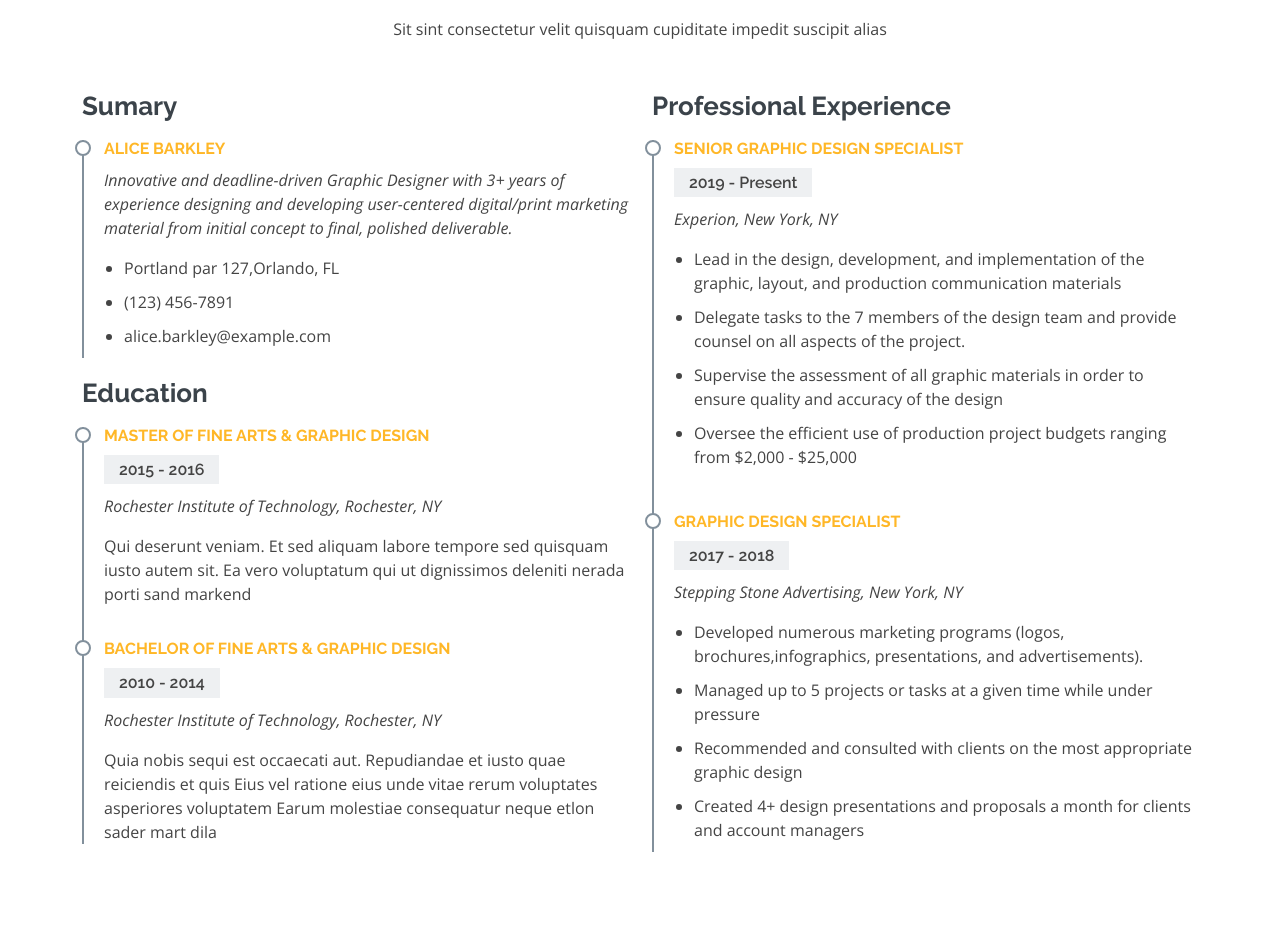
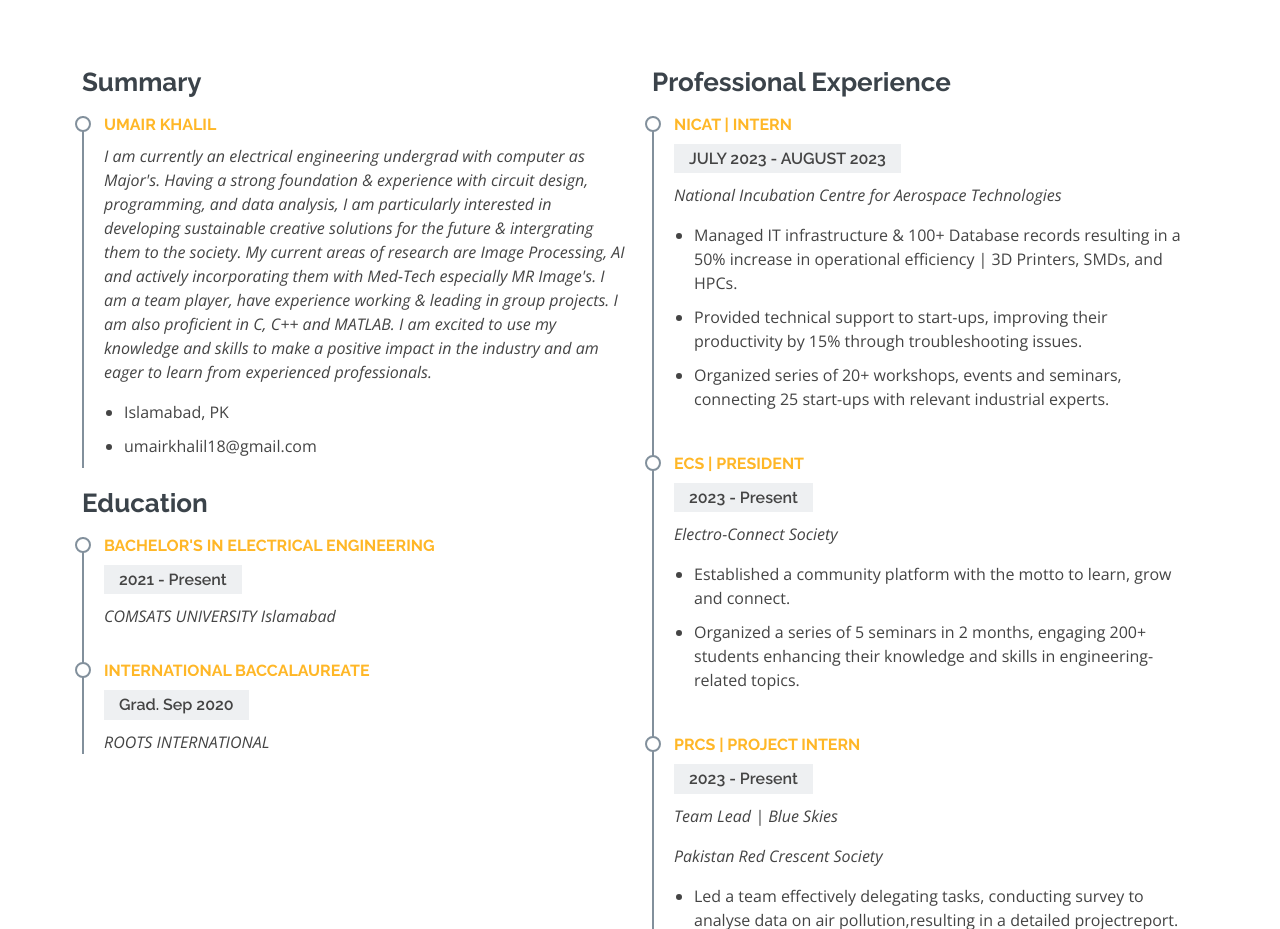
Before and after one commit to umairkhalil189/umairkhalil189.github.io, a plain HTML site: page index.html in a window 1280 px wide. Shown: the part 1871-2800 px from the top of the page. Drawn offline with nearby package versions, Linux system fonts and the light colour scheme.

Commit message:
Update index.html

```diff
--- a/index.html
+++ b/index.html
@@ -99,7 +99,7 @@
               <div class="row">
                 <div class="col-lg-6">
                   <ul>
-                    <li><i class="bi bi-chevron-right"></i> <strong>Name:</strong> <span>Laura Thomso</span></li>
+                    <li><i class="bi bi-chevron-right"></i> <strong>Name:</strong> <span>Umair Khalil</span></li>
                     <li><i class="bi bi-chevron-right"></i> <strong>Website:</strong> <span>www.example.com</span></li>
                     <li><i class="bi bi-chevron-right"></i> <strong>Phone:</strong> <span>+123 456 7890</span></li>
                     <li><i class="bi bi-chevron-right"></i> <strong>City:</strong> <span>New York, USA</span></li>
@@ -185,64 +185,83 @@
         <div class="section-title">
           <span>My Resume</span>
           <h2>My Resume</h2>
-          <p>Sit sint consectetur velit quisquam cupiditate impedit suscipit alias</p>
+<!--    <p>Sit sint consectetur velit quisquam cupiditate impedit suscipit alias</p>  -->
         </div>
 
         <div class="row">
           <div class="col-lg-6">
-            <h3 class="resume-title">Sumary</h3>
+            <h3 class="resume-title">Summary</h3>
             <div class="resume-item pb-0">
-              <h4>Alice Barkley</h4>
-              <p><em>Innovative and deadline-driven Graphic Designer with 3+ years of experience designing and developing user-centered digital/print marketing material from initial concept to final, polished deliverable.</em></p>
+              <h4>Umair Khalil</h4>
+              <p><em>I am currently an electrical engineering undergrad with computer as Major's. Having a strong foundation & experience with circuit design, programming, and data analysis, I am particularly interested in developing sustainable creative solutions for the future & intergrating them to the society. My current areas of research are Image Processing, AI and actively incorporating them with Med-Tech especially MR Image's. I am a team player, have experience working & leading in group projects. I am also proficient in C, C++ and MATLAB. I am excited to use my knowledge and skills to make a positive impact in the industry and am eager to learn from experienced professionals.</em></p>
               <p>
               <ul>
-                <li>Portland par 127,Orlando, FL</li>
-                <li>(123) 456-7891</li>
-                <li>alice.barkley@example.com</li>
+                <li>Islamabad, PK</li>
+               <!-- <li>(123) 456-7891</li> -->
+                <li>umairkhalil18@gmail.com</li>
               </ul>
               </p>
             </div>
 
             <h3 class="resume-title">Education</h3>
             <div class="resume-item">
-              <h4>Master of Fine Arts &amp; Graphic Design</h4>
-              <h5>2015 - 2016</h5>
-              <p><em>Rochester Institute of Technology, Rochester, NY</em></p>
-              <p>Qui deserunt veniam. Et sed aliquam labore tempore sed quisquam iusto autem sit. Ea vero voluptatum qui ut dignissimos deleniti nerada porti sand markend</p>
+              <h4>Bachelor's in Electrical Engineering <!--&amp;--></h4>
+              <h5>2021 - Present</h5>
+              <p><em>COMSATS UNIVERSITY Islamabad</em></p>
+<!--              <p>Qui deserunt veniam. Et sed aliquam labore tempore sed quisquam iusto autem sit. Ea vero voluptatum qui ut dignissimos deleniti nerada porti sand markend</p>  -->
             </div>
             <div class="resume-item">
-              <h4>Bachelor of Fine Arts &amp; Graphic Design</h4>
-              <h5>2010 - 2014</h5>
-              <p><em>Rochester Institute of Technology, Rochester, NY</em></p>
-              <p>Quia nobis sequi est occaecati aut. Repudiandae et iusto quae reiciendis et quis Eius vel ratione eius unde vitae rerum voluptates asperiores voluptatem Earum molestiae consequatur neque etlon sader mart dila</p>
+              <h4>International Baccalaureate</h4>
+              <h5>Grad. Sep 2020</h5>
+              <p><em>ROOTS INTERNATIONAL</em></p>
+<!--            <p>Quia nobis sequi est occaecati aut. Repudiandae et iusto quae reiciendis et quis Eius vel ratione eius unde vitae rerum voluptates asperiores voluptatem Earum molestiae consequatur neque etlon sader mart dila</p>   -->
             </div>
           </div>
           <div class="col-lg-6">
             <h3 class="resume-title">Professional Experience</h3>
             <div class="resume-item">
-              <h4>Senior graphic design specialist</h4>
-              <h5>2019 - Present</h5>
-              <p><em>Experion, New York, NY </em></p>
+              <h4>NICAT | INTERN</h4>
+           <!--   <p><em> National Incubation Centre for Aerospace Technologies</em></p>  -->
+              <h5>JULY 2023 - AUGUST 2023 </h5>
+              <p><em> National Incubation Centre for Aerospace Technologies</em></p>
               <p>
               <ul>
-                <li>Lead in the design, development, and implementation of the graphic, layout, and production communication materials</li>
-                <li>Delegate tasks to the 7 members of the design team and provide counsel on all aspects of the project. </li>
-                <li>Supervise the assessment of all graphic materials in order to ensure quality and accuracy of the design</li>
-                <li>Oversee the efficient use of production project budgets ranging from $2,000 - $25,000</li>
+                <li>Managed IT infrastructure & 100+ Database records resulting in a 50% increase in operational efficiency | 3D Printers, SMDs, and HPCs.</li>
+                <li>Provided technical support to start-ups, improving their productivity by 15% through troubleshooting issues.</li>
+                <li>Organized series of 20+ workshops, events and seminars, connecting
+                  25 start-ups with relevant industrial experts.</li>
+              <!--  <li>Oversee the efficient use of production project budgets ranging from $2,000 - $25,000</li>  -->
               </ul>
               </p>
             </div>
             <div class="resume-item">
-              <h4>Graphic design specialist</h4>
-              <h5>2017 - 2018</h5>
-              <p><em>Stepping Stone Advertising, New York, NY</em></p>
+              <h4>ECS | President
+               </h4>
+              <h5>2023 - Present</h5>
+              <p><em> Electro-Connect Society</em></p>
               <p>
               <ul>
-                <li>Developed numerous marketing programs (logos, brochures,infographics, presentations, and advertisements).</li>
-                <li>Managed up to 5 projects or tasks at a given time while under pressure</li>
-                <li>Recommended and consulted with clients on the most appropriate graphic design</li>
-                <li>Created 4+ design presentations and proposals a month for clients and account managers</li>
+                <li>Established a community platform with the motto to learn, grow and
+                  connect.
+                  </li>
+                <li>Organized a series of 5 seminars in 2 months, engaging 200+ students
+                  enhancing their knowledge and skills in engineering-related topics.</li>
+              <!--  <li>Recommended and consulted with clients on the most appropriate graphic design</li>
+                <li>Created 4+ design presentations and proposals a month for clients and account managers</li> -->
               </ul>
+              </p>
+            </div>
+            <div class="resume-item">
+              <h4>PRCS | Project Intern
+               </h4>
+              <h5>2023 - Present</h5>
+              <p><em> Team Lead | Blue Skies</em></p>
+              <p><em>Pakistan Red Crescent Society </em></p>
+              <p>
+              <ul>
+                <li>Led a team effectively delegating tasks, conducting survey to analyse
+                  data on air pollution,resulting in a detailed projectreport.</li>
+                </ul>
               </p>
             </div>
           </div>
@@ -251,7 +270,7 @@
       </div>
     </section><!-- End My Resume Section -->
 
-    <!-- ======= My Services Section ======= -->
+    <!-- ======= My Services Section =======
     <section id="services" class="services">
       <div class="container">
 
@@ -297,9 +316,9 @@
         </div>
 
       </div>
-    </section><!-- End My Services Section -->
+    </section> End My Services Section -->
 
-    <!-- ======= Testimonials Section ======= -->
+    <!-- ======= Testimonials Section =======
     <section id="testimonials" class="testimonials">
       <div class="container position-relative">
 
@@ -317,7 +336,7 @@
                   <i class="bx bxs-quote-alt-right quote-icon-right"></i>
                 </p>
               </div>
-            </div><!-- End testimonial item -->
+            </div><!-- End testimonial item
 
             <div class="swiper-slide">
               <div class="testimonial-item">
@@ -330,7 +349,7 @@
                   <i class="bx bxs-quote-alt-right quote-icon-right"></i>
                 </p>
               </div>
-            </div><!-- End testimonial item -->
+            </div><!-- End testimonial item
 
             <div class="swiper-slide">
               <div class="testimonial-item">
@@ -343,7 +362,7 @@
                   <i class="bx bxs-quote-alt-right quote-icon-right"></i>
                 </p>
               </div>
-            </div><!-- End testimonial item -->
+            </div><!-- End testimonial item
 
             <div class="swiper-slide">
               <div class="testimonial-item">
@@ -356,7 +375,7 @@
                   <i class="bx bxs-quote-alt-right quote-icon-right"></i>
                 </p>
               </div>
-            </div><!-- End testimonial item -->
+            </div><!-- End testimonial item
 
             <div class="swiper-slide">
               <div class="testimonial-item">
@@ -369,14 +388,14 @@
                   <i class="bx bxs-quote-alt-right quote-icon-right"></i>
                 </p>
               </div>
-            </div><!-- End testimonial item -->
+            </div><!-- End testimonial item
 
           </div>
           <div class="swiper-pagination"></div>
         </div>
 
       </div>
-    </section><!-- End Testimonials Section -->
+    </section> End Testimonials Section -->
 
     <!-- ======= My Portfolio Section ======= -->
     <section id="portfolio" class="portfolio">
```
